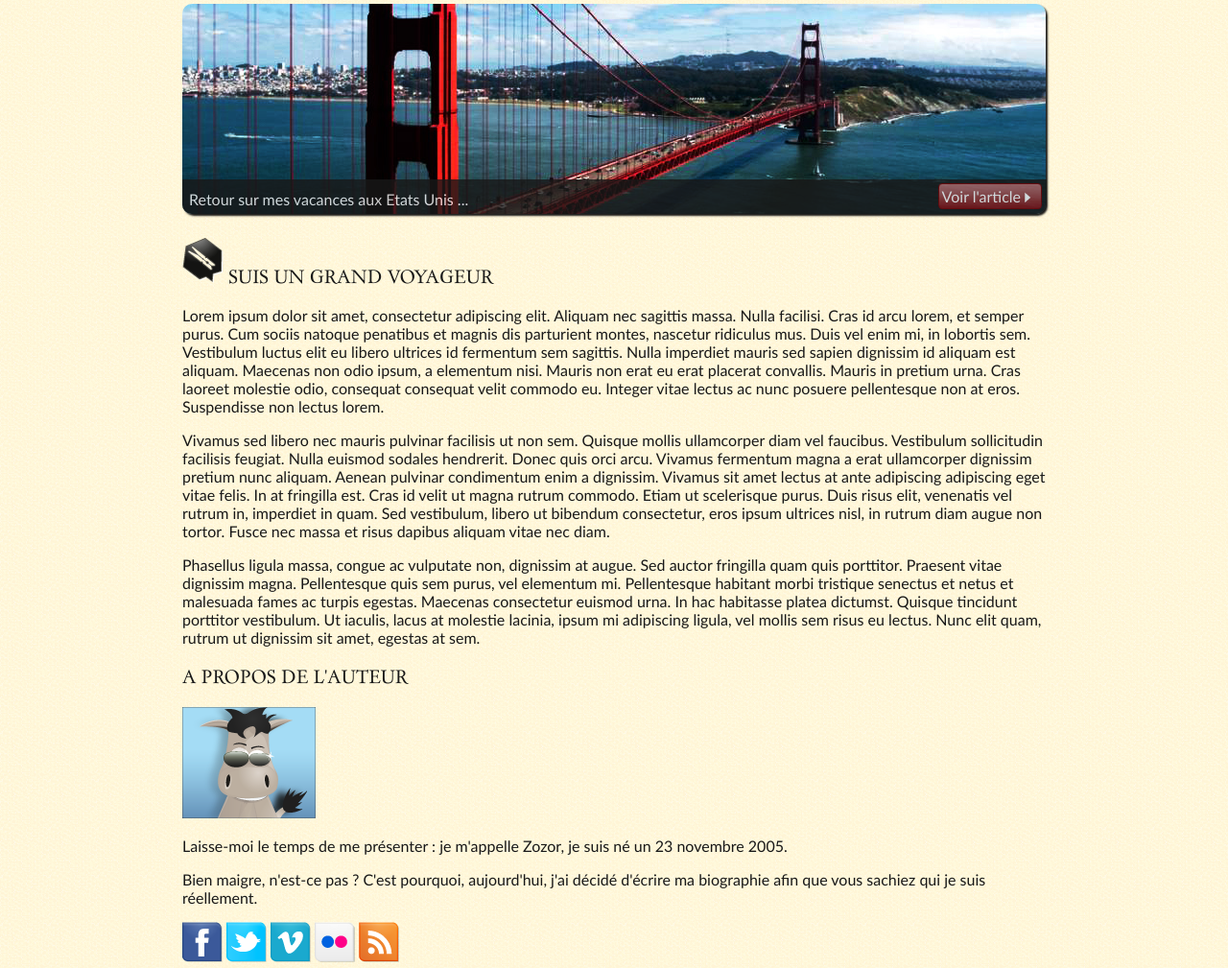
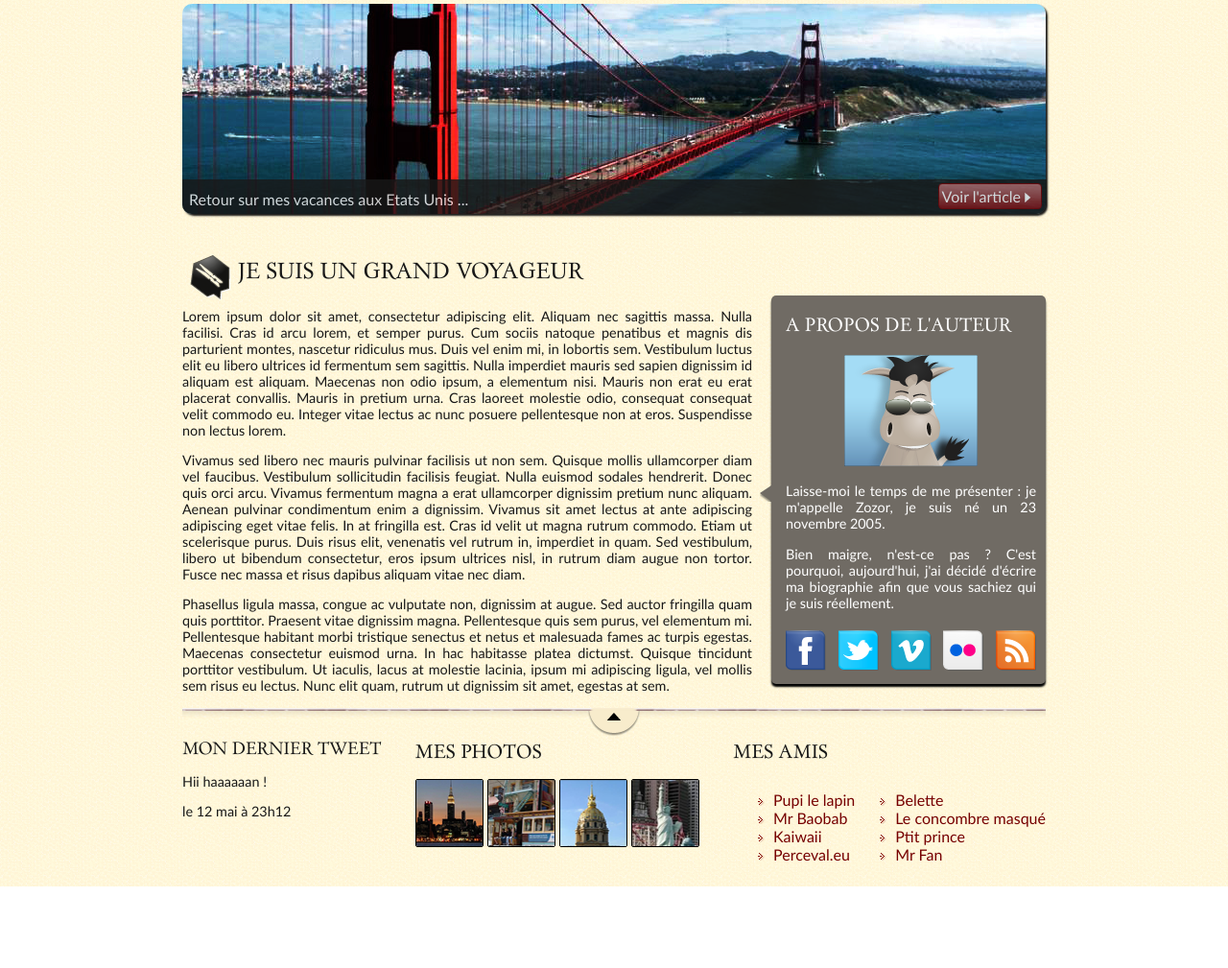
Before and after one commit to iverst/FrontEnd, a plain HTML site: page TP1/index.html in a window 1280 px wide. Shown: the part 124-1133 px from the top of the page at 96% size. After the commit the page ends 1048 px from the top, so only its background shows below. Drawn offline with Linux system fonts and the light colour scheme.

Commit message:
Finalisation site du tp

```diff
--- a/TP1/index.html
+++ b/TP1/index.html
@@ -1,17 +1,16 @@
 <!DOCTYPE html>
-<html>
+<html lang="fr">
     <head>
-        <meta charset="utf-8"/>
-        <link rel="stylesheet" href="style.css"/>
+        <meta charset="utf-8">
+        <link rel="stylesheet" href="style.css">
         <title>ZOZOR - Carnets de voyage</title>
     </head>
-
     <body>
         <div id="bloc_page">
             <header>
                 <div id="titre">
                     <div id="logo">
-                        <img src="images/zozor_logo.png" alt="Le logo du site"/>
+                        <img src="images/zozor_logo.png" alt="Le logo du site">
                         <h1>ZOZOR</h1>
                     </div>
                     <h2>
@@ -38,47 +37,48 @@
                 </aside>
 
             </section>
-            <section>
-                <article>
-                    <h1><img src="images/ico_epingle.png" alt="Categorie Voyage"/> SUIS UN GRAND VOYAGEUR</h1>
+            <section id="corps">
+                <article id="corps_article">
+                    <h1><img src="images/ico_epingle.png" alt="Categorie Voyage" id="categorie_voyage"> JE SUIS UN GRAND VOYAGEUR</h1>
                     <p>Lorem ipsum dolor sit amet, consectetur adipiscing elit. Aliquam nec sagittis massa. Nulla facilisi. Cras id arcu lorem, et semper purus. Cum sociis natoque penatibus et magnis dis parturient montes, nascetur ridiculus mus. Duis vel enim mi, in lobortis sem. Vestibulum luctus elit eu libero ultrices id fermentum sem sagittis. Nulla imperdiet mauris sed sapien dignissim id aliquam est aliquam. Maecenas non odio ipsum, a elementum nisi. Mauris non erat eu erat placerat convallis. Mauris in pretium urna. Cras laoreet molestie odio, consequat consequat velit commodo eu. Integer vitae lectus ac nunc posuere pellentesque non at eros. Suspendisse non lectus lorem.</p>
                     <p>Vivamus sed libero nec mauris pulvinar facilisis ut non sem. Quisque mollis ullamcorper diam vel faucibus. Vestibulum sollicitudin facilisis feugiat. Nulla euismod sodales hendrerit. Donec quis orci arcu. Vivamus fermentum magna a erat ullamcorper dignissim pretium nunc aliquam. Aenean pulvinar condimentum enim a dignissim. Vivamus sit amet lectus at ante adipiscing adipiscing eget vitae felis. In at fringilla est. Cras id velit ut magna rutrum commodo. Etiam ut scelerisque purus. Duis risus elit, venenatis vel rutrum in, imperdiet in quam. Sed vestibulum, libero ut bibendum consectetur, eros ipsum ultrices nisl, in rutrum diam augue non tortor. Fusce nec massa et risus dapibus aliquam vitae nec diam.</p>
                     <p>Phasellus ligula massa, congue ac vulputate non, dignissim at augue. Sed auctor fringilla quam quis porttitor. Praesent vitae dignissim magna. Pellentesque quis sem purus, vel elementum mi. Pellentesque habitant morbi tristique senectus et netus et malesuada fames ac turpis egestas. Maecenas consectetur euismod urna. In hac habitasse platea dictumst. Quisque tincidunt porttitor vestibulum. Ut iaculis, lacus at molestie lacinia, ipsum mi adipiscing ligula, vel mollis sem risus eu lectus. Nunc elit quam, rutrum ut dignissim sit amet, egestas at sem.</p>
                 </article>
-                <aside>
+                <aside id="corps_bulle">
+                    <img src="images/bulle.png" alt="" id="image_fleche_bulle">
                     <h1>A propos de l'auteur</h1>
-                    <p><img src="images/zozor_classe.png" alt="La photo de profil de Zozor"/></p>
+                    <p id="zozor"><img src="images/zozor_classe.png" alt="La photo de profil de Zozor"></p>
                     <p>Laisse-moi le temps de me présenter&nbsp;: je m'appelle Zozor, je suis né un 23 novembre 2005.</p>
                     <p>Bien maigre, n'est-ce pas ? C'est pourquoi, aujourd'hui, j'ai décidé d'écrire ma biographie afin que vous sachiez qui je suis réellement.</p>
-                    <p><img src="images/facebook.png" alt="Facebook"/>
-                        <img src="images/twitter.png" alt="Twitter"/>
-                        <img src="images/vimeo.png" alt="Vimeo"/>
-                        <img src="images/flickr.png" alt="Flickr"/>
-                        <img src="images/rss.png" alt="Rss"/>
+                    <p id="socials"><img src="images/facebook.png" alt="Facebook">
+                        <img src="images/twitter.png" alt="Twitter">
+                        <img src="images/vimeo.png" alt="Vimeo">
+                        <img src="images/flickr.png" alt="Flickr">
+                        <img src="images/rss.png" alt="Rss">
                     </p>
                 </aside>
             </section>
 
             <footer>
-                <div>
+                <div id="mon-tweet">
                     <h1>Mon dernier tweet</h1>
                     <p>Hii haaaaaan !</p>
                     <p>le 12 mai à 23h12</p>
                 </div>
 
-                <div>
+                <div id="mes-photos">
                     <h1>Mes Photos</h1>
                     <p>
-                        <img src="images/photo1.jpg" alt="Photographie"/>
-                        <img src="images/photo2.jpg" alt="Photographie"/>
-                        <img src="images/photo3.jpg" alt="Photographie"/>
-                        <img src="images/photo4.jpg" alt="Photographie"/>
+                        <img src="images/photo1.jpg" alt="Photographie">
+                        <img src="images/photo2.jpg" alt="Photographie">
+                        <img src="images/photo3.jpg" alt="Photographie">
+                        <img src="images/photo4.jpg" alt="Photographie">
                     </p>
                 </div>
 
-                <div>
+                <div id="mes-amis">
                     <h1>Mes amis</h1>
-                    <div>
+                    <div id="mes-amis-liste">
                         <ul>
                             <li><a href="#">Pupi le lapin</a></li>
                             <li><a href="#">Mr Baobab</a></li>
--- a/TP1/style.css
+++ b/TP1/style.css
@@ -161,3 +161,120 @@ nav a:hover{
 #bouton_rouge:hover{
     opacity: 0.8;
 }
+
+/* Corps page web*/
+
+#corps{
+    padding: 0;
+    display: flex;
+
+}
+
+#corps_article{
+    width: 70%;
+}
+
+#corps_bulle{
+    width: 29%;
+}
+
+article h1 {
+    display: flex;
+    font-size: 1.4em;
+    margin-top: 0px;
+    padding-top: 20px;
+    text-align: center;
+    margin-bottom: 0px;
+}
+
+
+article
+{
+    position: relative;
+    margin-right: 20px;
+    flex: 3;
+    text-align: justify;
+}
+
+#categorie_voyage{
+    position: relative;
+    top: -2px;
+    left: 3px;
+    padding-top: 0px;
+    padding-right: 10px;
+    padding-left: 5px;
+}
+
+article p {
+    margin-top: 6px;
+    font-size: 0.9em;
+}
+
+#corps aside{
+    margin-top: 60px;
+    position: relative;
+    background-color: #706b64;
+    height: 100%;
+    padding-left: 15px;
+    padding-right: 10px;
+    color: white;
+    font-size: 0.9em;
+    text-align: justify;
+    border-radius: 5px;
+    box-shadow: 0px 3px 2px black;
+}
+#corps aside h1{
+    font-size: 1.3em;
+}
+
+#corps aside #zozor {
+    text-align: center;
+}
+
+#image_fleche_bulle{
+    position: absolute;
+    top: 49%;
+    left: -12px;
+}
+
+#socials{
+    display: flex;
+    justify-content: space-between;
+    margin-top: 20px;
+    padding: 0px;
+    text-align: justify;
+}
+
+#socials img:hover{
+    opacity: 0.8;
+}
+
+footer{
+    display: flex;
+    background:  url('images/ico_top.png') no-repeat top center, url('images/separateur.png') repeat-x top, url('images/ombre.png') repeat-x top;    justify-content: space-between;
+    padding-top: 20px;
+}
+footer h1 {
+    font-size: 1.2em;
+}
+
+#mon-tweet{
+    font-size: 0.9em;
+}
+
+#mes-photos img{
+    border: solid 1px black;
+    border-radius: 2px;
+}
+
+#mes-amis-liste{
+    display: flex;
+}
+#mes-amis-liste li{
+    list-style-image: url('images/ico_liensexterne.png');
+    padding-left: 2px;
+}
+#mes-amis-liste a{
+    text-decoration: none;
+    color: #760001;
+}
```
Also changed, not shown: 1 other file.
